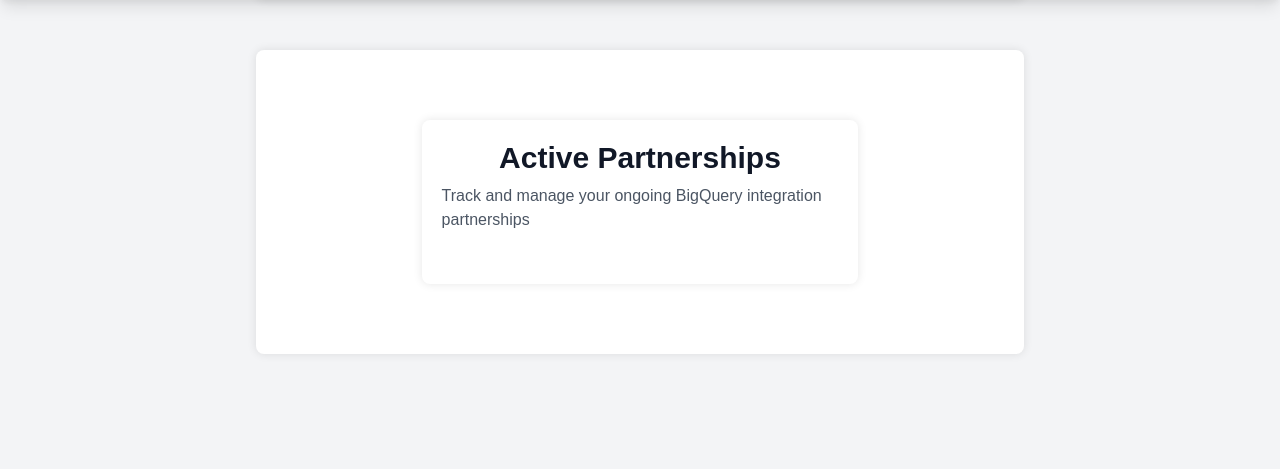
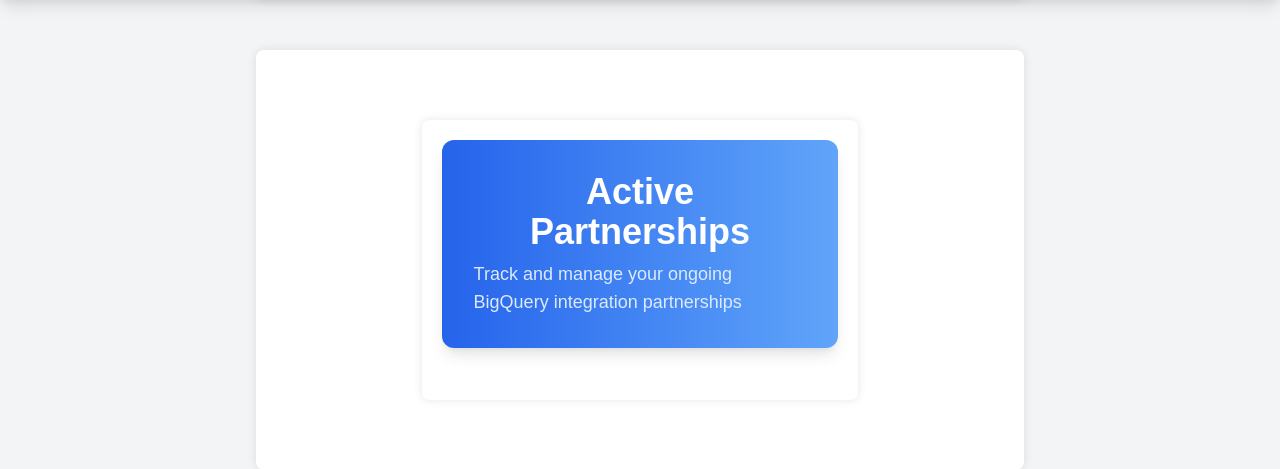
Before and after one commit to raheelkumar/gbq_app_v2, a Flask app: template templates/current_isvs.html in a window 1280 px wide. Shown: the part 146-615 px from the top of the page. Run offline with Flask 3, Linux system fonts and the light colour scheme; the template is opened without the code that fills it, so the values that code supplies are empty.

Commit message:
Updated UI

```diff
--- a/templates/current_isvs.html
+++ b/templates/current_isvs.html
@@ -3,59 +3,59 @@
 
 {% block content %}
 <div class="container mx-auto px-4 py-8">
-    <!-- Header Section -->
-    <div class="mb-8">
-        <h1 class="text-3xl font-bold text-gray-900">Active Partnerships</h1>
-        <p class="mt-2 text-gray-600">Track and manage your ongoing BigQuery integration partnerships</p>
+    <!-- Enhanced Header Section with Improved Typography -->
+    <div class="mb-8 bg-gradient-to-r from-blue-600 to-blue-400 rounded-xl shadow-lg p-8 text-white">
+        <h1 class="text-4xl font-bold">Active Partnerships</h1>
+        <p class="mt-2 text-lg text-blue-100">Track and manage your ongoing BigQuery integration partnerships</p>
     </div>
 
-    <!-- ISV Cards -->
+    <!-- ISV Cards with Improved Spacing and Visual Hierarchy -->
     {% for isv in isvs %}
-    <div class="bg-white rounded-xl shadow-md mb-8 hover:shadow-lg transition-shadow duration-300">
-        <div class="p-6">
+    <div class="bg-white rounded-xl shadow-md mb-8 hover:shadow-lg transition-shadow duration-300 border border-gray-100">
+        <div class="p-8">
             <!-- ISV Header Section -->
-            <div class="flex flex-col lg:flex-row lg:items-start lg:justify-between gap-6">
-                <!-- Left Side - ISV Info -->
+            <div class="flex flex-col lg:flex-row lg:items-start lg:justify-between gap-8">
+                <!-- Left Side - ISV Info with Enhanced Typography -->
                 <div class="flex-1">
                     <div class="flex items-start justify-between">
-                        <div class="space-y-3">
-                            <h2 class="text-2xl font-semibold text-gray-900">{{ isv['isv_name'] }}</h2>
+                        <div class="space-y-4">
+                            <h2 class="text-3xl font-bold text-gray-900">{{ isv['isv_name'] }}</h2>
 
-                            <!-- Domains Tags -->
+                            <!-- Improved Domain Tags -->
                             <div class="flex flex-wrap gap-2">
                                 {% for domain in isv['domain'].split('+') %}
-                                <span class="inline-block bg-blue-50 text-blue-700 px-3 py-1 rounded-lg text-sm font-medium border border-blue-100">
+                                <span class="inline-flex items-center px-4 py-2 rounded-lg text-sm font-semibold bg-blue-50 text-blue-700 border border-blue-200">
                                     {{ domain.strip() }}
                                 </span>
                                 {% endfor %}
                             </div>
 
-                            <!-- POC & YearQuarter -->
-                            <div class="flex flex-wrap gap-4 text-sm">
+                            <!-- Enhanced POC & YearQuarter Display -->
+                            <div class="flex flex-col gap-3 text-sm mt-4">
                                 {% if isv['poc'] %}
-                                <div class="flex items-center text-gray-600">
-                                    <svg class="w-4 h-4 mr-2" fill="none" stroke="currentColor" viewBox="0 0 24 24">
+                                <div class="flex items-center text-gray-700 bg-gray-50 px-4 py-2 rounded-lg">
+                                    <svg class="w-5 h-5 mr-2 text-gray-600" fill="none" stroke="currentColor" viewBox="0 0 24 24">
                                         <path stroke-linecap="round" stroke-linejoin="round" stroke-width="2" d="M16 7a4 4 0 11-8 0 4 4 0 018 0zM12 14a7 7 0 00-7 7h14a7 7 0 00-7-7z" />
                                     </svg>
-                                    {{ isv['poc'] }}
+                                    <span class="font-medium">{{ isv['poc'] }}</span>
                                 </div>
                                 {% endif %}
-                                <div class="flex items-center text-gray-600">
-                                    <svg class="w-4 h-4 mr-2" fill="none" stroke="currentColor" viewBox="0 0 24 24">
+                                <div class="flex items-center text-gray-700 bg-gray-50 px-4 py-2 rounded-lg">
+                                    <svg class="w-5 h-5 mr-2 text-gray-600" fill="none" stroke="currentColor" viewBox="0 0 24 24">
                                         <path stroke-linecap="round" stroke-linejoin="round" stroke-width="2" d="M8 7V3m8 4V3m-9 8h10M5 21h14a2 2 0 002-2V7a2 2 0 00-2-2H5a2 2 0 00-2 2v12a2 2 0 002 2z" />
                                     </svg>
-                                    {{ isv['YearQuarter'] }}
+                                    <span class="font-medium">{{ isv['YearQuarter'] }}</span>
                                 </div>
                             </div>
                         </div>
                     </div>
                 </div>
 
-                <!-- Right Side - Status & Actions -->
-                <div class="flex flex-col gap-4">
-                    <!-- Status Badge -->
+                <!-- Right Side - Enhanced Status & Actions -->
+                <div class="flex flex-col gap-6">
+                    <!-- Improved Status Badge -->
                     <div class="flex items-center justify-end">
-                        <span class="inline-flex items-center px-4 py-2 rounded-lg font-medium text-sm
+                        <span class="inline-flex items-center px-6 py-2 rounded-lg font-semibold text-sm
                             {% if isv['status'] == 'Completed' %}
                                 bg-green-50 text-green-700 border border-green-200
                             {% elif isv['status'] == 'in progress' %}
@@ -63,7 +63,7 @@
                             {% else %}
                                 bg-gray-50 text-gray-700 border border-gray-200
                             {% endif %}">
-                            <svg class="w-4 h-4 mr-2" fill="none" stroke="currentColor" viewBox="0 0 24 24">
+                            <svg class="w-5 h-5 mr-2" fill="none" stroke="currentColor" viewBox="0 0 24 24">
                                 {% if isv['status'] == 'Completed' %}
                                     <path stroke-linecap="round" stroke-linejoin="round" stroke-width="2" d="M9 12l2 2 4-4m6 2a9 9 0 11-18 0 9 9 0 0118 0z" />
                                 {% elif isv['status'] == 'in progress' %}
@@ -76,38 +76,38 @@
                         </span>
                     </div>
 
-                    <!-- Progress Bar -->
-                    <div class="w-64">
-                        <div class="flex items-center mb-1">
-                            <span class="text-sm font-medium text-gray-700">Completion Progress</span>
-                            <span class="ml-auto text-sm font-medium text-gray-700">{{ isv['completion_percentage'] }}%</span>
+                    <!-- Enhanced Progress Bar -->
+                    <div class="w-72">
+                        <div class="flex items-center mb-2">
+                            <span class="text-sm font-semibold text-gray-700">Completion Progress</span>
+                            <span class="ml-auto text-sm font-semibold text-gray-700">{{ isv['completion_percentage'] }}%</span>
                         </div>
-                        <div class="w-full bg-gray-200 rounded-full h-2.5">
-                            <div class="h-2.5 rounded-full transition-all duration-300
+                        <div class="w-full bg-gray-100 rounded-full h-3">
+                            <div class="h-3 rounded-full transition-all duration-300
                                 {% if isv['completion_percentage'] < 30 %}
-                                    bg-red-600
+                                    bg-red-500
                                 {% elif isv['completion_percentage'] < 70 %}
                                     bg-yellow-500
                                 {% else %}
-                                    bg-green-600
+                                    bg-green-500
                                 {% endif %}"
                                 style="width: {{ isv['completion_percentage'] }}%">
                             </div>
                         </div>
                     </div>
 
-                    <!-- Action Buttons -->
-                    <div class="flex justify-end space-x-3">
+                    <!-- Improved Action Buttons -->
+                    <div class="flex justify-end space-x-4">
                         <a href="{{ url_for('edit_isv', sr_no=isv['Sr_No']) }}"
-                           class="inline-flex items-center px-4 py-2 border border-transparent rounded-lg shadow-sm text-sm font-medium text-white bg-blue-600 hover:bg-blue-700 focus:outline-none focus:ring-2 focus:ring-offset-2 focus:ring-blue-500 transition-colors duration-200">
-                            <svg class="w-4 h-4 mr-2" fill="none" stroke="currentColor" viewBox="0 0 24 24">
+                           class="inline-flex items-center px-6 py-2 rounded-lg shadow-sm text-sm font-semibold text-white bg-blue-600 hover:bg-blue-700 focus:ring-2 focus:ring-offset-2 focus:ring-blue-500 transition-colors duration-200">
+                            <svg class="w-5 h-5 mr-2" fill="none" stroke="currentColor" viewBox="0 0 24 24">
                                 <path stroke-linecap="round" stroke-linejoin="round" stroke-width="2" d="M11 5H6a2 2 0 00-2 2v11a2 2 0 002 2h11a2 2 0 002-2v-5m-1.414-9.414a2 2 0 112.828 2.828L11.828 15H9v-2.828l8.586-8.586z" />
                             </svg>
                             Edit
                         </a>
                         <button onclick="confirmDelete({{ isv['Sr_No'] }})"
-                                class="inline-flex items-center px-4 py-2 border border-transparent rounded-lg shadow-sm text-sm font-medium text-white bg-red-600 hover:bg-red-700 focus:outline-none focus:ring-2 focus:ring-offset-2 focus:ring-red-500 transition-colors duration-200">
-                            <svg class="w-4 h-4 mr-2" fill="none" stroke="currentColor" viewBox="0 0 24 24">
+                                class="inline-flex items-center px-6 py-2 rounded-lg shadow-sm text-sm font-semibold text-white bg-red-600 hover:bg-red-700 focus:ring-2 focus:ring-offset-2 focus:ring-red-500 transition-colors duration-200">
+                            <svg class="w-5 h-5 mr-2" fill="none" stroke="currentColor" viewBox="0 0 24 24">
                                 <path stroke-linecap="round" stroke-linejoin="round" stroke-width="2" d="M19 7l-.867 12.142A2 2 0 0116.138 21H7.862a2 2 0 01-1.995-1.858L5 7m5 4v6m4-6v6m1-10V4a1 1 0 00-1-1h-4a1 1 0 00-1 1v3M4 7h16" />
                             </svg>
                             Delete
@@ -116,21 +116,23 @@
                 </div>
             </div>
 
-            <!-- Tasks Section -->
-            <div class="mt-8">
-                <h3 class="text-lg font-medium text-gray-900 mb-4">Integration Tasks</h3>
-                <div class="grid grid-cols-1 md:grid-cols-2 lg:grid-cols-3 gap-4">
-                    {% for task in isv['tasks'] %}
-                    <div class="bg-gray-50 rounded-lg p-4 hover:bg-gray-100 transition-all duration-200 border border-gray-200">
-                        <div class="flex flex-col gap-3">
+            <!-- Enhanced Tasks Section with Predefined Order -->
+            <div class="mt-10">
+                <h3 class="text-xl font-bold text-gray-900 mb-6">Integration Tasks</h3>
+                <div class="grid grid-cols-1 md:grid-cols-2 lg:grid-cols-3 gap-6">
+                    {% set ordered_tasks = ['Connectivity', 'Features', 'Structures & Types', 'Best Practices', 'Final Documentation'] %}
+                    {% for task_name in ordered_tasks %}
+                        {% for task in isv['tasks'] if task['task_name'] == task_name %}
+                        <div class="bg-gray-50 rounded-xl p-6 hover:bg-gray-100 transition-all duration-200 border border-gray-200 shadow-sm">
+                            <div class="flex flex-col gap-4">
                                 <div class="flex items-start justify-between">
                                     <div>
-                                    <h4 class="font-medium text-gray-900">{{ task['task_name'] }}</h4>
-                                    <p class="text-sm text-gray-600">Updated: {{ task['updated_at'].strftime('%Y-%m-%d') }}</p>
+                                        <h4 class="font-semibold text-gray-900">{{ task['task_name'] }}</h4>
+                                        <p class="text-sm text-gray-600 mt-1">Updated: {{ task['updated_at'].strftime('%Y-%m-%d') }}</p>
                                     </div>
                                 </div>
                                 <select onchange="updateTaskStatus({{ isv['Sr_No'] }}, '{{ task['task_name'] }}', this.value)"
-                                    class="w-full mt-2 rounded-lg border-gray-300 text-sm focus:ring-blue-500 focus:border-blue-500
+                                        class="w-full rounded-lg border-gray-300 text-sm focus:ring-blue-500 focus:border-blue-500 font-medium
                                         {% if task['status'] == 'Completed' %}
                                             bg-green-50 text-green-700
                                         {% elif task['status'] == 'in progress' %}
@@ -144,6 +146,7 @@
                                 </select>
                             </div>
                         </div>
+                        {% endfor %}
                     {% endfor %}
                 </div>
             </div>
```
Lines whose indentation alone changed are shown as unchanged.
